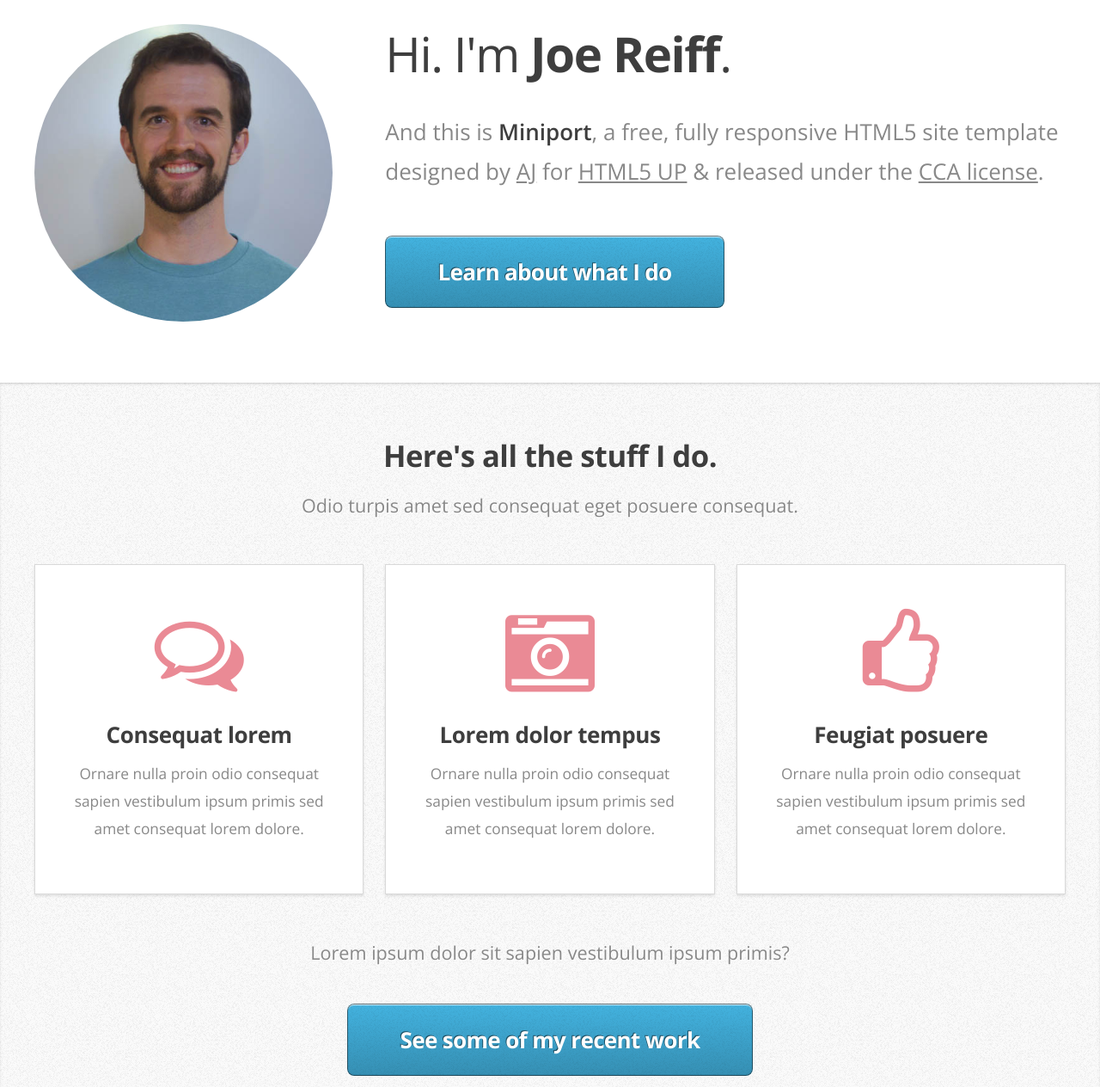
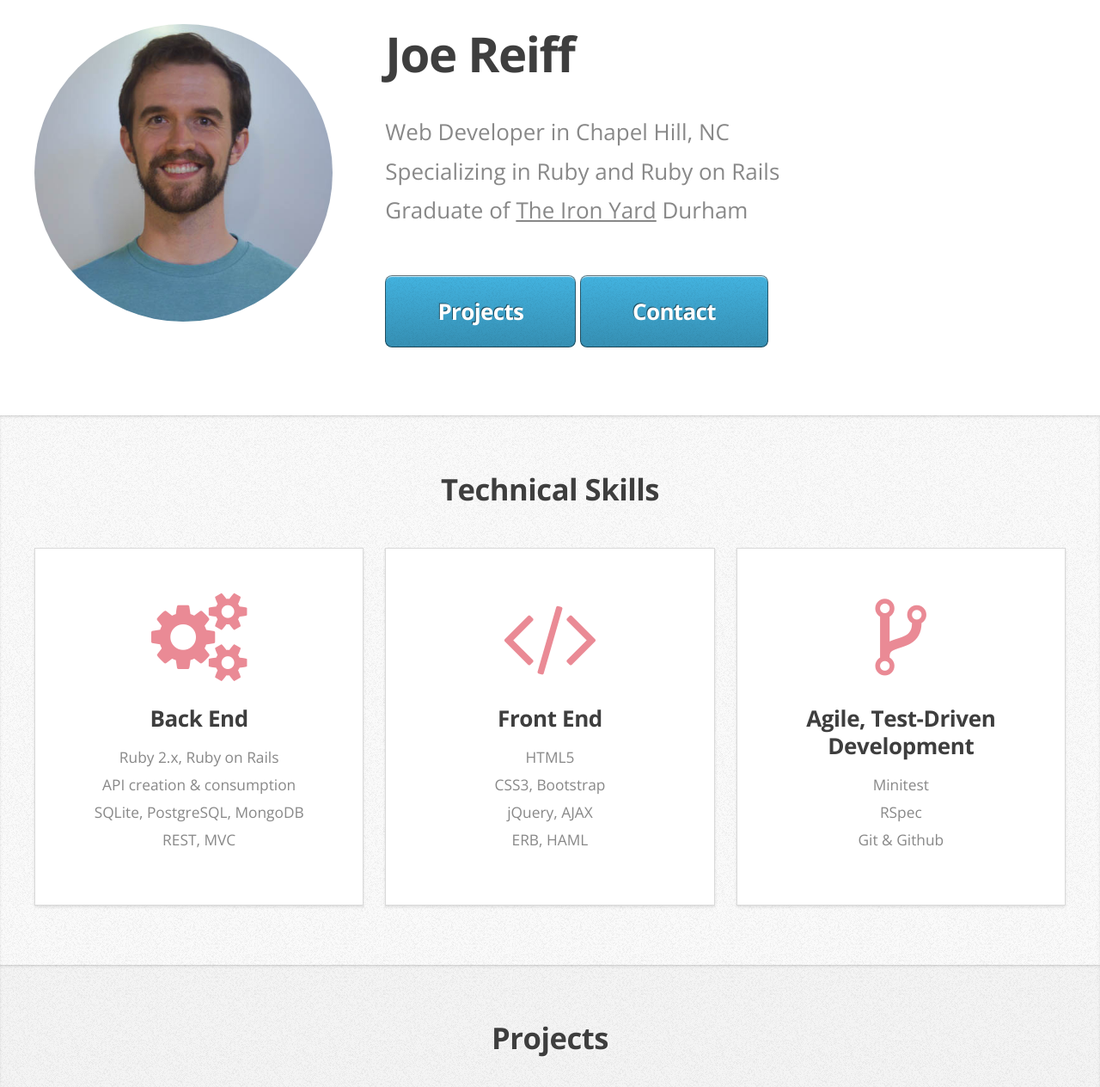
Before and after one commit to josephreiff/josephreiff.github.io, a plain HTML site: page index.html in a window 1280 px wide. Shown: the part 111-1375 px from the top of the page at 86% size. Drawn offline with nearby package versions, Linux system fonts and the light colour scheme.

Commit message:
edit top section, skills, add github links

```diff
--- a/assets/css/main.css
+++ b/assets/css/main.css
@@ -1308,6 +1308,7 @@
 			display: block;
 			width: 100%;
 			margin: 0 0 2em 0;
+			height: 284px;
 		}
 
 		.image.left {
--- a/index.html
+++ b/index.html
@@ -40,10 +40,13 @@
 						</div>
 						<div class="8u 12u(mobile)">
 							<header>
-								<h1>Hi. I'm <strong>Joe Reiff</strong>.</h1>
+								<h1><strong>Joe Reiff</strong></h1>
 							</header>
-							<p>And this is <strong>Miniport</strong>, a free, fully responsive HTML5 site template designed by <a href="http://n33.co">AJ</a> for <a href="http://html5up.net">HTML5 UP</a> &amp; released under the <a href="http://html5up.net/license">CCA license</a>.</p>
-							<a href="#work" class="button big scrolly">Learn about what I do</a>
+							<p>Web Developer in Chapel Hill, NC
+							</br>Specializing in Ruby and Ruby on Rails
+						  </br>Graduate of <a href="http://theironyard.com" target="_blank">The Iron Yard</a> Durham</p>
+							<a href="#portfolio" class="button big scrolly">Projects</a>
+							<a href="#contact" class="button big scrolly">Contact</a>
 						</div>
 					</div>
 				</article>
@@ -53,38 +56,47 @@
 			<div class="wrapper style2">
 				<article id="work">
 					<header>
-						<h2>Here's all the stuff I do.</h2>
-						<p>Odio turpis amet sed consequat eget posuere consequat.</p>
+						<h2>Technical Skills</h2>
 					</header>
 					<div class="container">
 						<div class="row">
 							<div class="4u 12u(mobile)">
 								<section class="box style1">
-									<span class="icon featured fa-comments-o"></span>
-									<h3>Consequat lorem</h3>
-									<p>Ornare nulla proin odio consequat sapien vestibulum ipsum primis sed amet consequat lorem dolore.</p>
+									<span class="icon featured fa-gears"></span>
+									<h3>Back End</h3>
+									<ul>
+										<li>Ruby 2.x, Ruby on Rails</li>
+										<li>API creation &amp; consumption</li>
+										<li>SQLite, PostgreSQL, MongoDB</li>
+										<li>REST, MVC</li>
+									</ul>
 								</section>
 							</div>
 							<div class="4u 12u(mobile)">
 								<section class="box style1">
-									<span class="icon featured fa-camera-retro"></span>
-									<h3>Lorem dolor tempus</h3>
-									<p>Ornare nulla proin odio consequat sapien vestibulum ipsum primis sed amet consequat lorem dolore.</p>
+									<span class="icon featured fa-code"></span>
+									<h3>Front End</h3>
+									<ul>
+										<li>HTML5</li>
+										<li>CSS3, Bootstrap</li>
+										<li>jQuery, AJAX</li>
+										<li>ERB, HAML</li>
+									</ul>
 								</section>
 							</div>
 							<div class="4u 12u(mobile)">
 								<section class="box style1">
-									<span class="icon featured fa-thumbs-o-up"></span>
-									<h3>Feugiat posuere</h3>
-									<p>Ornare nulla proin odio consequat sapien vestibulum ipsum primis sed amet consequat lorem dolore.</p>
+									<span class="icon featured fa-code-fork"></span>
+									<h3>Agile, Test-Driven Development</h3>
+									<ul>
+										<li>Minitest</li>
+										<li>RSpec</li>
+										<li>Git &amp; Github</li>
+									</ul>
 								</section>
 							</div>
 						</div>
 					</div>
-					<footer>
-						<p>Lorem ipsum dolor sit sapien vestibulum ipsum primis?</p>
-						<a href="#portfolio" class="button big scrolly">See some of my recent work</a>
-					</footer>
 				</article>
 			</div>
 
@@ -100,14 +112,16 @@
 								<article class="box style2">
 									<a href="http://tiy-forge.herokuapp.com" target="_blank" class="image featured"><img src="images/forge.png" alt="" /></a>
 									<h3><a href="http://tiy-forge.herokuapp.com" target="_blank">The Iron Yard Forge</a></h3>
-									<p>Final project from TIY Durham - a social networking app for Iron Yard Alumni</p>
+									<p>Final project from TIY Durham - a social networking app for Iron Yard Alumni.</p>
+									<h6><a href="https://github.com/The-Iron-Planet/forge" target="_blank"><span class="icon fa-github"><span> View on Github</a><h6>
 								</article>
 							</div>
 							<div class="4u 12u(mobile)">
 								<article class="box style2">
 									<a href="http://drive-or-flight.herokuapp.com" target="_blank" class="image featured"><img src="images/drive-or-flight.png" alt="" /></a>
 									<h3><a href="http://drive-or-flight.herokuapp.com" target="_blank">Drive or Fly API</a></h3>
-									<p>Combines the Google Flights and Google Maps APIs to compare driving and flying to your next destination.</p>
+									<p>Compare the costs of driving vs. flying to your next destination.</p>
+									<h6><a href="https://github.com/cj-novel-api/novel_api" target="_blank"><span class="icon fa-github"><span> View on Github</a><h6>
 								</article>
 							</div>
 							<div class="4u 12u(mobile)">
@@ -142,20 +156,12 @@
 							</div>
 						</div>
 					</div>
-					<footer>
-						<p>Lorem ipsum dolor sit sapien vestibulum ipsum primis?</p>
-						<a href="#contact" class="button big scrolly">Get in touch with me</a>
-					</footer>
 				</article>
 			</div>
 
 		<!-- Contact -->
 			<div class="wrapper style4">
 				 <article id="contact" class="container 75%">
-					<!-- <header>
-						<h2>Have me make stuff for you.</h2>
-						<p>Ornare nulla proin odio consequat sapien vestibulum ipsum sed lorem.</p>
-					</header> -->
 					<div>
 						<div class="row">
 							<div class="12u">
@@ -194,7 +200,7 @@
 						<div class="row">
 							<div class="12u">
 								<!-- <hr /> -->
-								<h3>Connect</h3>
+								<h3>Contact</h3>
 								<ul class="social">
 									<li><a href="mailto:jcreiff@gmail.com" class="icon fa-envelope"><span class="label">Email</span></a></li>
 									<li><a href="https://www.facebook.com/joe.reiff" target="_blank" class="icon fa-facebook"><span class="label">Facebook</span></a></li>
```
